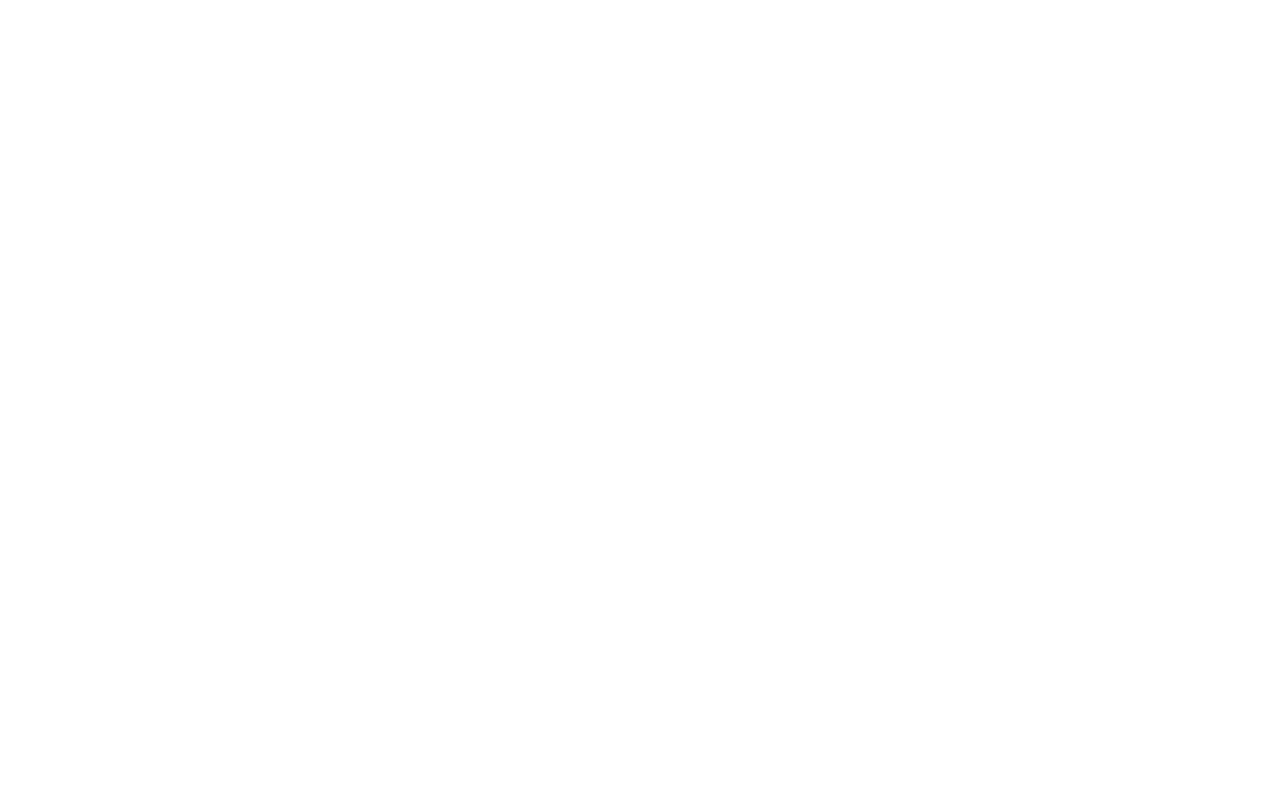
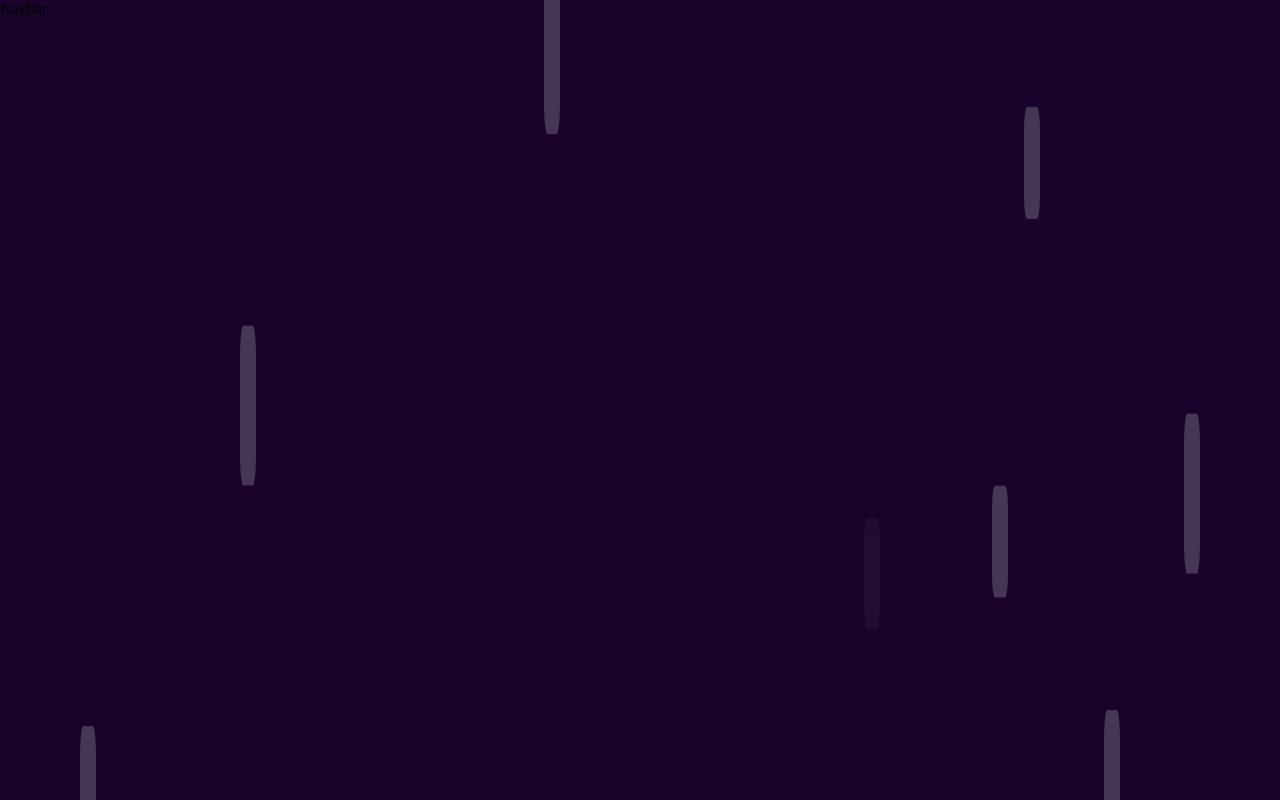
Before and after one commit to Ozzie-code-alt/AeolianWebsite, a React (Vite) app in the folder AeolianWebsite/: page / in a window 1280 px wide. Built offline with nearby package versions, Linux system fonts and the light colour scheme.

Commit message:
SomeUpdates

```diff
--- a/AeolianWebsite/src/App.jsx
+++ b/AeolianWebsite/src/App.jsx
@@ -1,10 +1,12 @@
-
+import MainPage from "./pages/MainPage"
 
 function App() {
 
   return (
     <>
+    <MainPage>
 
+    </MainPage>
     </>
   )
 }
--- /dev/null
+++ b/AeolianWebsite/src/layout/Navbar.jsx
@@ -0,0 +1,9 @@
+import React from 'react'
+
+function Navbar() {
+  return (
+    <div>Navbar</div>
+  )
+}
+
+export default Navbar
--- /dev/null
+++ b/AeolianWebsite/src/pages/Background.jsx
@@ -0,0 +1,33 @@
+import React from "react";
+import '../styles/Background.css'
+function Background() {
+
+
+
+  return (
+    <>
+
+      <div className="rain rain1"></div>
+      <div className="rain rain2">
+        <div className="drop drop2"></div>
+      </div>
+      <div className="rain rain3"></div>
+      <div className="rain rain4"></div>
+      <div className="rain rain5">
+        <div className="drop drop5"></div>
+      </div>
+      <div className="rain rain6"></div>
+      <div className="rain rain7"></div>
+      <div className="rain rain8">
+        <div className="drop drop8"></div>
+      </div>
+      <div className="rain rain9"></div>
+      <div className="rain rain10"></div>
+      <div className="drop drop11"></div>
+      <div className="drop drop12"></div>
+      <div id="canvas"></div>
+      </>
+  );
+}
+
+export default Background;
--- /dev/null
+++ b/AeolianWebsite/src/pages/MainPage.jsx
@@ -0,0 +1,15 @@
+import React from 'react'
+import Navbar from '../layout/Navbar'
+import '../styles/MainPage.css'
+import Background from './Background'
+
+function MainPage() {
+  return (
+    <div className="main-page">
+    <Navbar/>
+    <Background/>
+    </div>
+  )
+}
+
+export default MainPage
--- /dev/null
+++ b/AeolianWebsite/src/styles/Background.css
@@ -0,0 +1,158 @@
+*{
+    padding: 0;
+    margin: 0;
+}
+
+html,
+body {
+  margin: 0;
+  height: 100%;
+  background: #1a032b;
+  overflow: hidden;
+  perspective: 10rem;
+}
+
+#canvas {
+  position: absolute;
+  width: 100%;
+  height: 100%;
+  overflow: hidden;
+}
+
+.fire-wrapper {
+  left: 50%;
+  position: absolute;
+  top: 50%;
+  transform-origin: top center;
+  transform: translate(-50%, 0) rotate3d(1, 0, 0, 60deg);
+  width: 3.5rem;
+}
+
+.fire {
+  animation: whoosh 1s linear infinite both;
+  width: 100%;
+}
+
+@keyframes whoosh {
+  from {
+    transform: translateY(-25%);
+  }
+  to {
+    transform: translateY(0);
+  }
+}
+
+.rain {
+  position: absolute;
+  width: 1rem;
+  height: 10rem;
+  background: #ffffff;
+  border-radius: 20%;
+  opacity: 0.2;
+  z-index: -1;
+}
+
+.drop {
+  width: 1rem;
+  height: 7rem;
+  background: #ffffff;
+  position: absolute;
+  border-radius: 20%;
+  opacity: 0.2;
+}
+
+.rain1 {
+  left: 5rem;
+  top: 2rem;
+  animation: raining 2s linear infinite both;
+}
+
+.rain2 {
+  left: 15rem;
+  top: 10rem;
+  animation: raining 3s linear infinite both;
+}
+
+.drop2 {
+  top: 12rem;
+  animation: raining 4s linear infinite both -2s;
+}
+
+.rain3 {
+  left: 5rem;
+  top: 35rem;
+  animation: raining 3s linear infinite both;
+}
+
+.rain4 {
+  right: 23rem;
+  top: 6rem;
+  animation: raining 4s linear infinite both;
+}
+
+.rain5 {
+  left: 25rem;
+  top: 47rem;
+  animation: raining 3s linear infinite both -3s;
+}
+
+.drop5 {
+  top: -6rem;
+  animation: raining 2s linear infinite both;
+}
+
+.rain6 {
+  right: 10rem;
+  top: 34rem;
+  animation: raining 3s linear infinite both;
+}
+
+.rain7 {
+  left: 34rem;
+  top: 10rem;
+  animation: raining 2s linear infinite both -5s;
+}
+
+.rain8 {
+  right: 25rem;
+  top: 40rem;
+  animation: raining 3s linear infinite both;
+}
+
+.drop8 {
+  top: -7rem;
+  animation: raining 4s linear infinite both -6s;
+}
+
+.rain9 {
+  right: 5rem;
+  top: 15.5rem;
+  animation: raining 3s linear infinite both;
+}
+
+.rain10 {
+  left: 24rem;
+  top: -4rem;
+  animation: raining 2s linear infinite both -3s;
+}
+
+.drop11 {
+  right: 17rem;
+  top: 20rem;
+  animation: raining 3s linear infinite both;
+}
+
+.drop12 {
+  right: 15rem;
+  top: 50rem;
+  animation: raining 4s linear infinite both -1s;
+}
+
+@keyframes raining {
+  from {
+    transform: translateY(-1200px);
+  }
+  to {
+    transform: translateY(869px);
+  }
+}
--- /dev/null
+++ b/AeolianWebsite/src/styles/MainPage.css
@@ -0,0 +1,9 @@
+*{
+    padding: 0;
+    margin: 0;
+}
+
+.main-page{
+   height: 100vh;
+
+}
--- /dev/null
+++ b/AeolianWebsite/src/styles/app.css
@@ -0,0 +1,4 @@
+*{
+    padding: 0;
+    margin: 0;
+}
```
